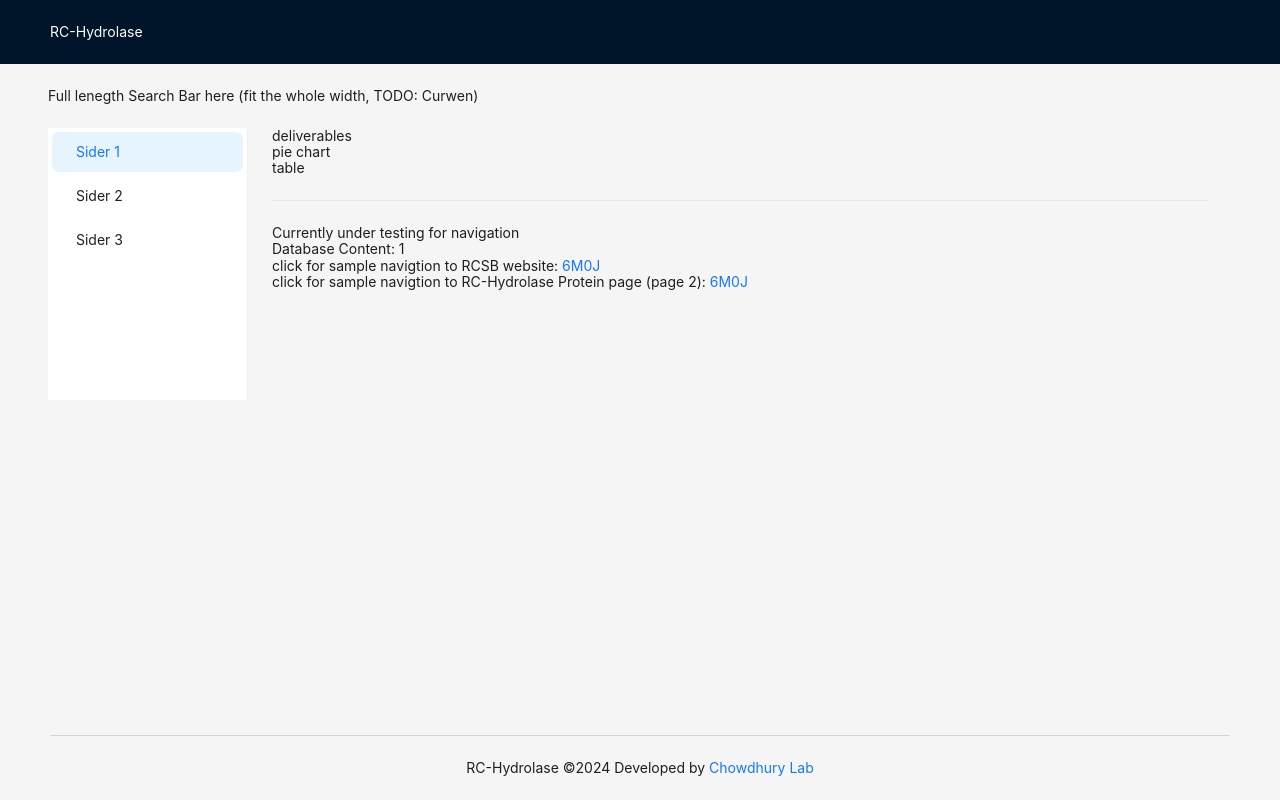
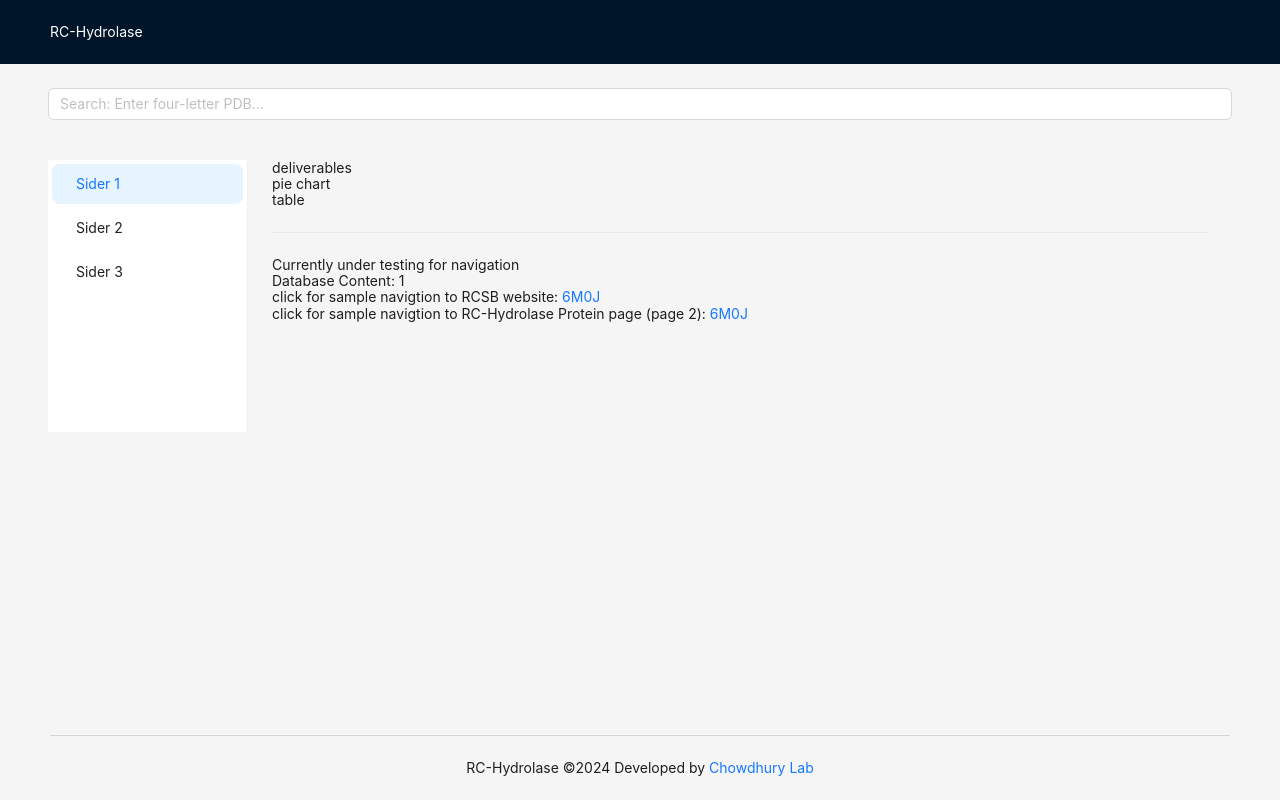
Before and after one commit to ChowdhuryRatul/RC-hydrolase, a React (Vite) app: page / in a window 1280 px wide. Built offline with nearby package versions, Linux system fonts and the light colour scheme.

Commit message:
Description of the work done

```diff
--- a/src/pages/database-main/DatabaseContent.jsx
+++ b/src/pages/database-main/DatabaseContent.jsx
@@ -4,7 +4,7 @@ import { useDatabaseContext } from "./DatabaseProvider";
 import RootLayout from "../../components/layout/RootLayout";
 import ContentSiderLayout from "../../components/layout/ContentSiderLayout";
 import { Link } from "react-router-dom";
-import { Divider } from "antd";
+import { Input, Divider } from "antd";
 
 // items are placeholder
 const sideMenuItems = ["1", "2", "3"];
@@ -20,13 +20,31 @@ const sideMenu = sideMenuItems.map((key) => ({
   label: `Sider ${key}`,
 }));
 
+const arrayTemp = ["A", "B", "C"];
 const DatabaseContent = () => {
   const [selectedKey, setSelectedKey] = useState(sideMenuItems[0]);
+  const [searchValue, setSearchValue] = useState("");
+  const filteredResults = arrayTemp.filter((value) =>
+    value.toLowerCase().includes(searchValue.toLowerCase())
+  );
 
   return (
     <>
       <div>
-        Full lenegth Search Bar here (fit the whole width, TODO: Curwen)
+        <Input
+        type="text"
+        value = {searchValue}
+        onChange={(e) => setSearchValue(e.target.value)}
+        placeholder="Search: Enter four-letter PDB..."
+        style={{ width: "100%", marginBottom: "16px" }}
+        />
+      {searchValue && (
+        <ul>
+          {filteredResults.map((value, index) => (
+            <li key={index}>{value}</li>
+          ))}
+        </ul>
+      )}
       </div>
       <ContentSiderLayout
         defaultSelectedKeys={selectedKey}
```
